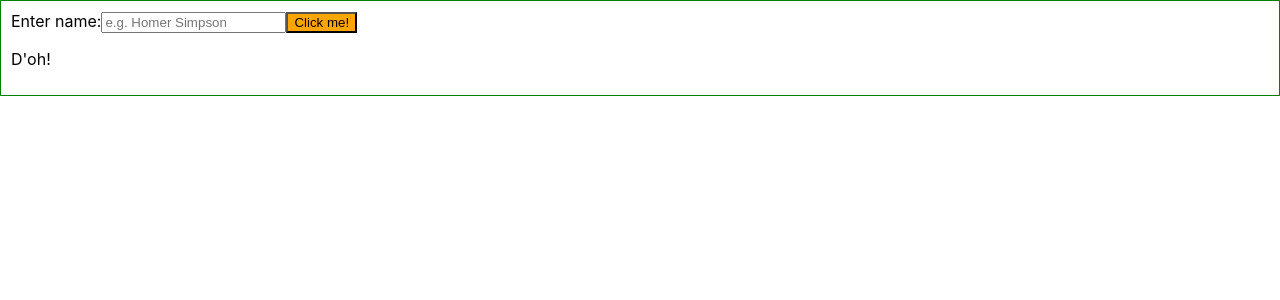
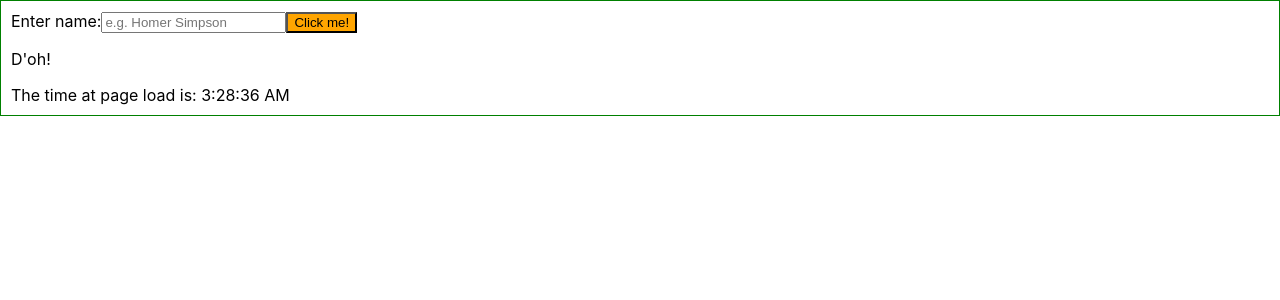
Before and after one commit to aaaaus/react-sandbox, a React (Create React App) app: page / in a window 1280 px wide. Shown: the top 300 px of the page. Built offline with nearby package versions, Linux system fonts and the light colour scheme.

Commit message:
jsx tips updated/complete

```diff
--- a/src/App.js
+++ b/src/App.js
@@ -1,5 +1,5 @@
 import React, { Component } from 'react';
-import logo from './logo.svg';
+//import logo from './logo.svg';
 import './App.css';
 
 import JsxTips from './JsxTips';
--- a/src/JsxTips.js
+++ b/src/JsxTips.js
@@ -2,6 +2,10 @@ import React from 'react';
 
 function getPlaceholderText() {
   return 'e.g. Homer Simpson'
+}
+
+function getTime() {
+  return (new Date()).toLocaleTimeString()
 }
 
 const JsxTips = () => {
@@ -12,9 +16,9 @@ const JsxTips = () => {
 
   //className must be used in JSX rather than class (however in newer versions of React this may change)
 
-  //POWERFUL: JSX can reference JS variables (strings, functions, etc)
+  //POWERFUL JSX INTERPOLATION: JSX can reference JS variables (strings, functions, etc)
 
-  //JSX CANNOT render objects as text (ERROR: "Objects are not valid as a React child")
+  //JSX CANNOT render JS objects as text (ERROR: "Objects are not valid as a React child")
 
   const buttonText = 'Click me!';
   const labelText = 'Enter name:';
@@ -23,7 +27,7 @@ const JsxTips = () => {
 
   return (
     <div style={{ border: '1px solid green', padding: '10px'}}>
-      <label className="label" for="name">
+      <label className="label" htmlFor="name">
         {labelText}
       </label>
       <input id="name" placeholder={getPlaceholderText()} type="text" />
@@ -31,6 +35,9 @@ const JsxTips = () => {
         {buttonText}
       </button>
       <p>{objectExample.text}</p> {/* this WILL render only because we're explicitly referring to 'text' */}
+      <span>
+        The time at page load is: {getTime()}
+      </span>
     </div>
   )
 
```
